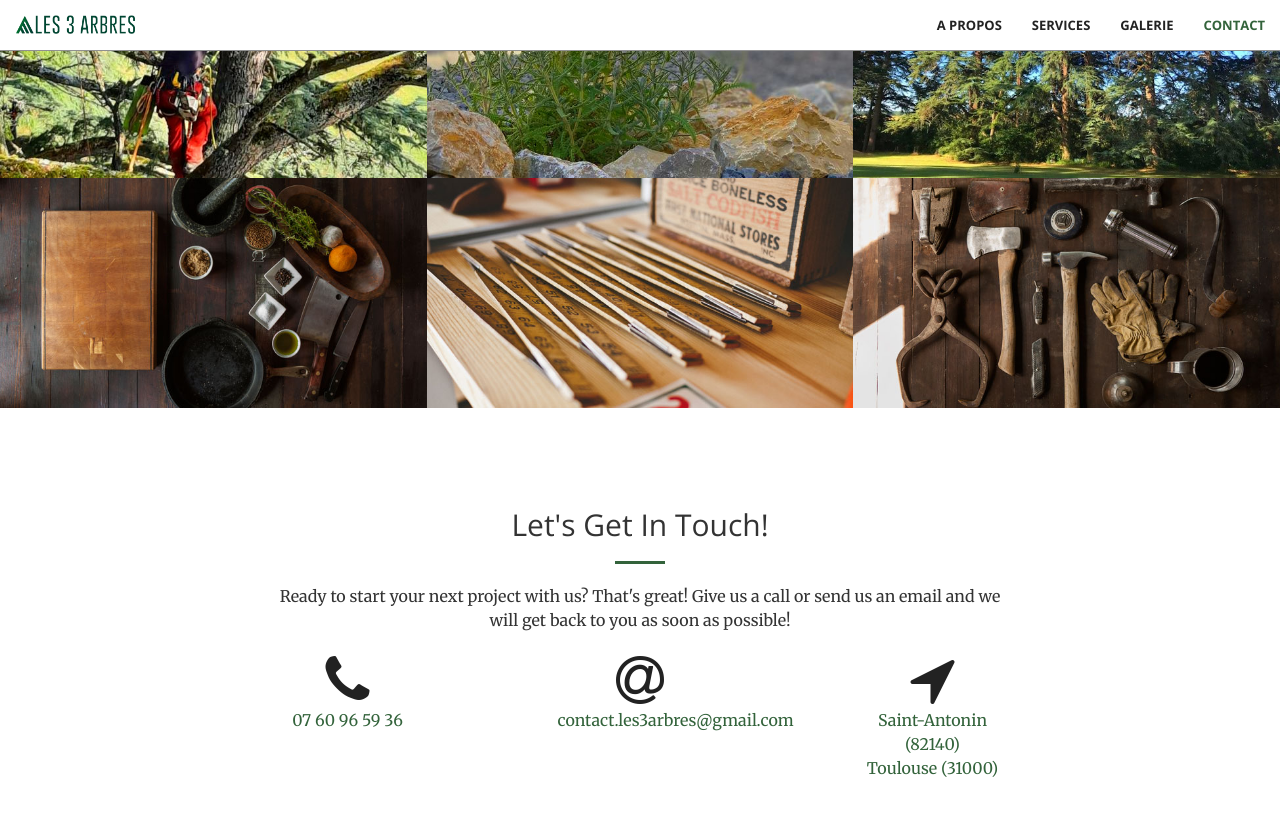
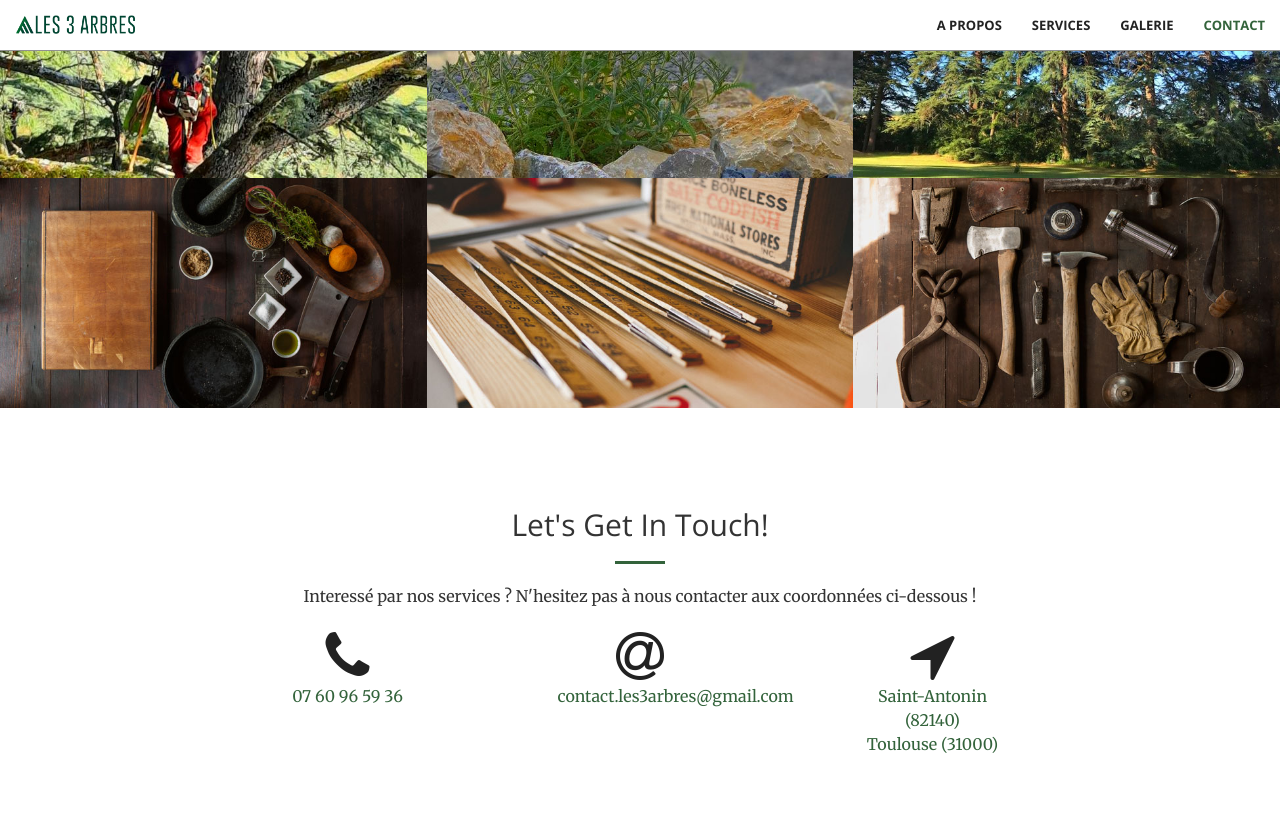
Before and after one commit to 3Abres/3Abres.github.io, a Jekyll site: the page built from index.html, in a window 1280 px wide and 900 px high, scrolled down 1826 px. Shown: the top 816 px of the window. Built offline with Jekyll 4.4.1, drawn with Linux system fonts in a browser that asks for light colours.

Commit message:
Update contact.html

```diff
--- a/_includes/contact.html
+++ b/_includes/contact.html
@@ -4,7 +4,7 @@
             <div class="col-lg-8 col-lg-offset-2 text-center">
                 <h2 class="section-heading">Let's Get In Touch!</h2>
                 <hr class="primary">
-                <p>Ready to start your next project with us? That's great! Give us a call or send us an email and we will get back to you as soon as possible!</p>
+                <p>Interessé par nos services ? N'hesitez pas à nous contacter aux coordonnées ci-dessous !</p>
             </div>
         <div class="col-lg-2 col-lg-offset-2 text-center">
             <a href="tel:0760965936">
```
